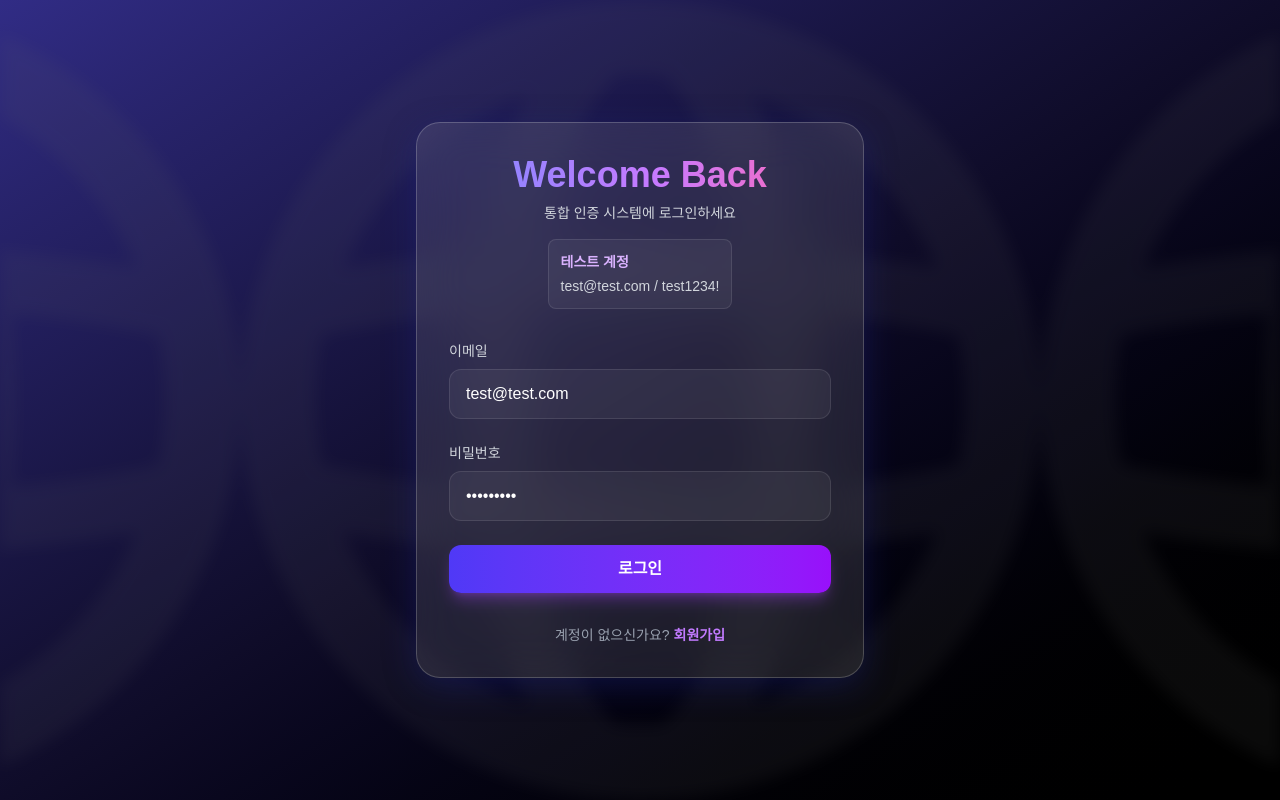
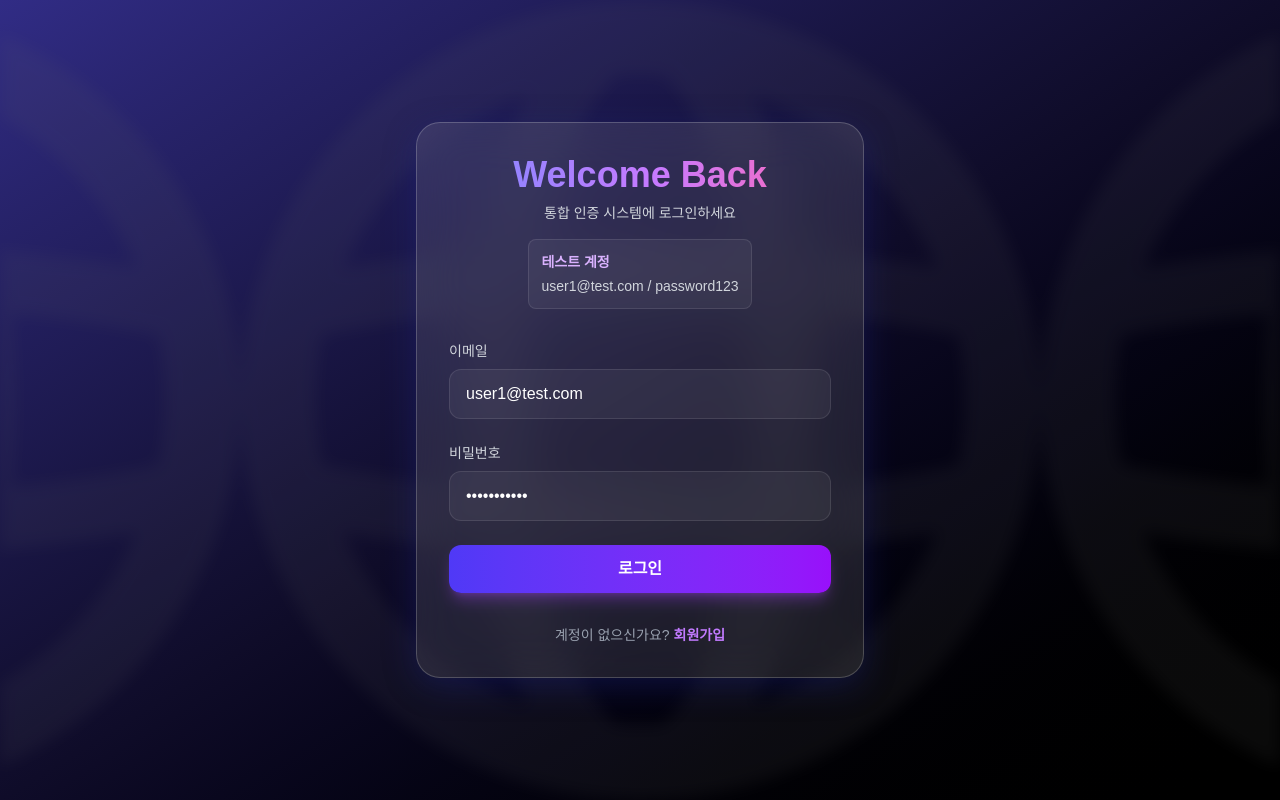
Before and after one commit to gyuminiai82/port_auth, a Next.js app: page /login in a window 1280 px wide. Built offline with nearby package versions, Linux system fonts and the light colour scheme.

Commit message:
chore: update test user credentials in login form

```diff
--- a/src/app/login/page.tsx
+++ b/src/app/login/page.tsx
@@ -9,8 +9,8 @@ function LoginForm() {
   const searchParams = useSearchParams();
   const redirectUrl = searchParams.get('redirect') || '/';
 
-  const [email, setEmail] = useState('test@test.com');
-  const [password, setPassword] = useState('test1234!');
+  const [email, setEmail] = useState('user1@test.com');
+  const [password, setPassword] = useState('password123');
   const [error, setError] = useState('');
   const [loading, setLoading] = useState(false);
 
@@ -56,7 +56,7 @@ function LoginForm() {
         <p className="text-gray-300 text-sm">통합 인증 시스템에 로그인하세요</p>
         <div className="mt-4 p-3 bg-white/5 rounded-lg border border-white/10 text-sm text-gray-300 inline-block text-left">
           <p className="font-semibold mb-1 text-purple-300">테스트 계정</p>
-          <p>test@test.com / test1234!</p>
+          <p>user1@test.com / password123</p>
         </div>
       </div>
 
```
